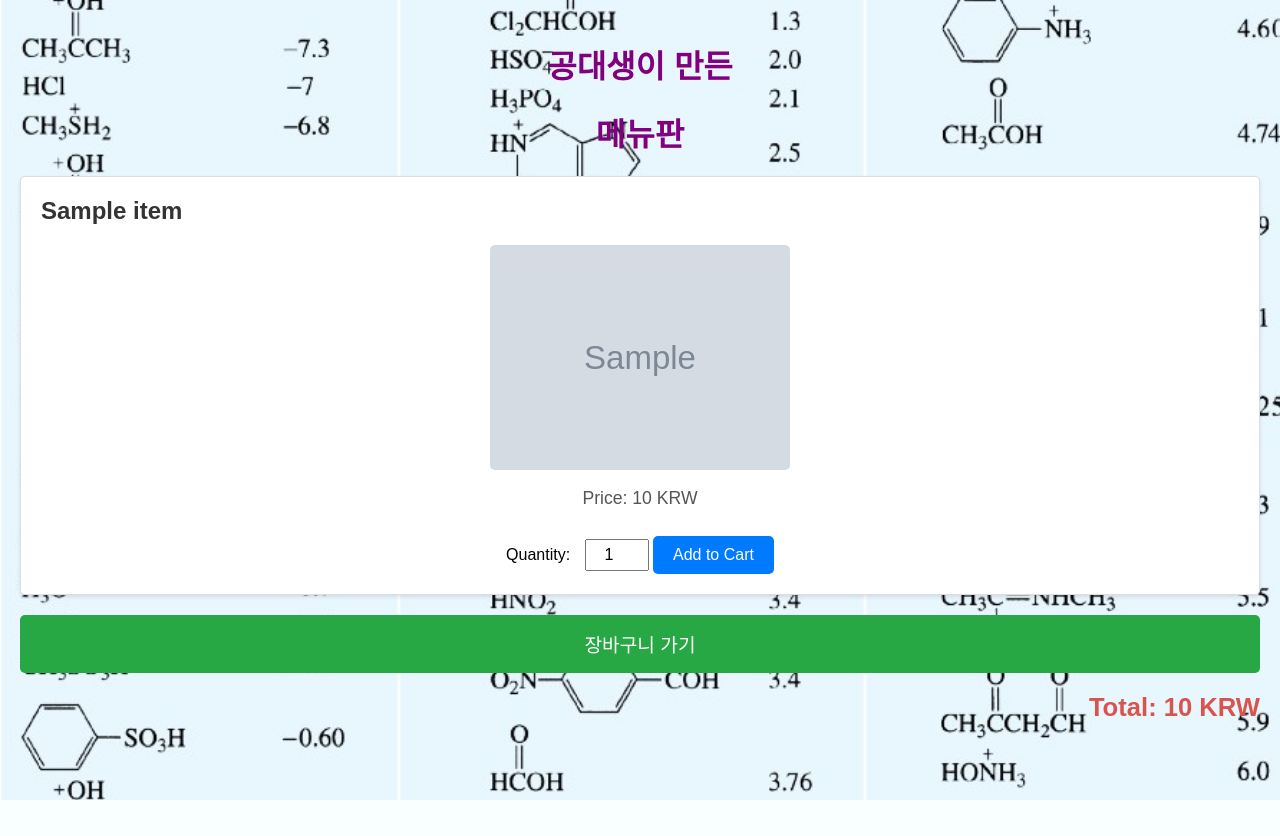
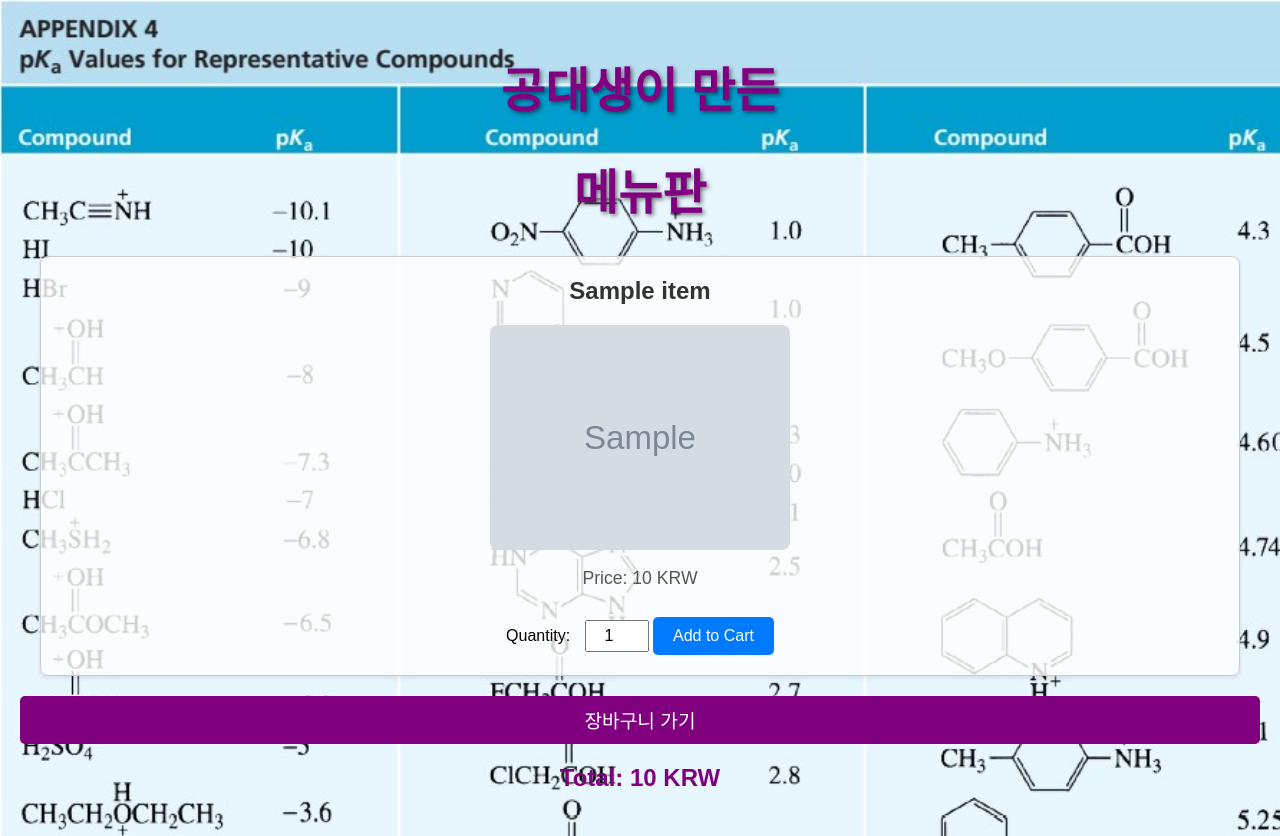
Before and after one commit to kimd0h00n/external, a Flask app: template templates/index.html in a window 1280 px wide. Before the commit the page ends 800 px from the top, so only its background shows below. Run offline with Flask 2, Linux system fonts and the light colour scheme; the template is opened without the code that fills it: most values are stand-ins (such as "Sample title", 1, 10 or a date in 2020); grey boxes marked "Sample" are stand-in pictures.

Commit message:
Update index.html

```diff
--- a/templates/index.html
+++ b/templates/index.html
@@ -7,16 +7,57 @@
     <style>
         body {
             background-image: url("{{ url_for('static', filename='back.jpg') }}");
-            background-size: cover; /* 배경 이미지를 화면에 꽉 차게 */
-            background-position: center; /* 배경 이미지를 중앙에 위치 */
-            background-repeat: no-repeat; /* 배경 이미지 반복 금지 */
-            background-attachment: fixed; /* 배경 이미지 고정 */
+            background-size: cover;
+            background-position: center;
+            background-repeat: no-repeat;
+            background-attachment: fixed;
+            font-family: Arial, sans-serif;
+        }
+        h1 {
+            color: purple;
+            text-align: center;
+            font-size: 3em;
+            text-shadow: 2px 2px 4px rgba(0, 0, 0, 0.5);
+        }
+        .menu-item {
+            margin: 20px;
+            padding: 20px;
+            border: 1px solid #ccc;
+            border-radius: 8px;
+            background-color: rgba(255, 255, 255, 0.8);
+            text-align: center;
+        }
+        .menu-item h2 {
+            color: #333;
+        }
+        .menu-item img {
+            max-width: 100%;
+            height: auto;
+            border-radius: 8px;
+        }
+        .cart-button, button {
+            background-color: purple;
+            color: white;
+            border: none;
+            padding: 10px 20px;
+            border-radius: 5px;
+            cursor: pointer;
+        }
+        .cart-button:hover, button:hover {
+            background-color: darkpurple;
+        }
+        .total-price {
+            text-align: center;
+            font-size: 1.5em;
+            color: purple;
+            font-weight: bold;
+            margin-top: 20px;
         }
     </style>
 </head>
 <body>
-    <h1 style="color: purple;">공대생이 만든</h1>
-    <h1 style="color: purple;">메뉴판</h1>
+    <h1>공대생이 만든</h1>
+    <h1>메뉴판</h1>
     {% for item in menu_items %}
     <div class="menu-item">
         <h2>{{ item.name }}</h2>
```
